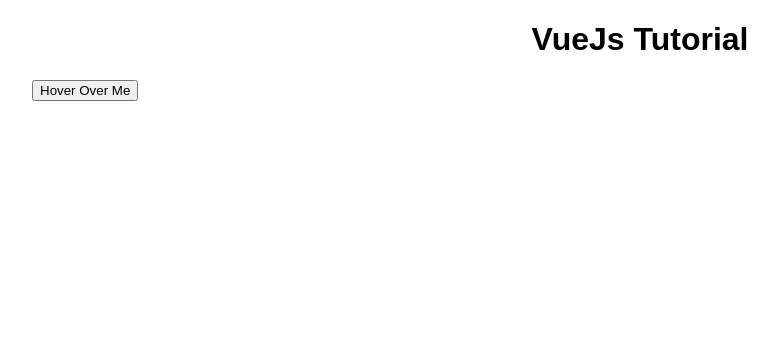
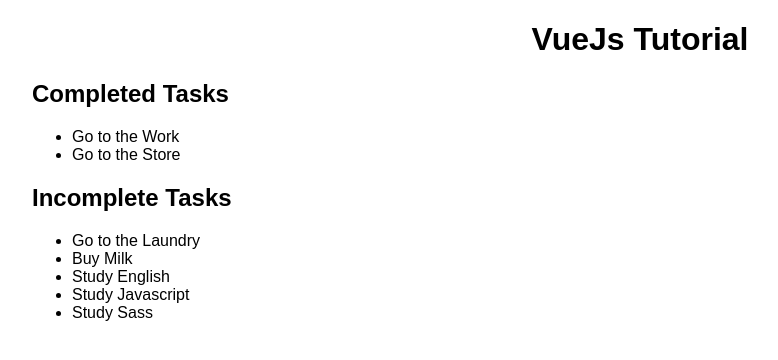
Before and after one commit to sonusbeat/vuejs-tutorial, a plain HTML site: page index.html in a window 1280 px wide. Shown: the whole page, without its empty margins (0-778 px from the left). Drawn offline with nearby package versions, Linux system fonts and the light colour scheme.

Commit message:
Computed Properties

```diff
--- a/index.html
+++ b/index.html
@@ -15,28 +15,63 @@
         <h1 class="text-center">VueJs Tutorial</h1>
 
         <div id="app">
-            <!-- <button v-bind:title="title">Hover Over Me</button> -->
-            <!-- <button :title="title">Hover Over Me</button> -->
+            <!-- <h2 v-text="new Date()"></h2> -->
 
-            <!-- <h2 v-bind:class="className">Hello World</h2> -->
+            <!-- <h2> -->
+                <!-- {{ message.split('').reverse().join('') }} -->
+                <!-- {{ reversedMessage }} -->
+            <!-- </h2>   -->
 
-            <button :class="{ 'is-loading': isLoading }" @click="toggleClass">Hover Over Me</button>
+            <h2>Completed Tasks</h2>
+
+            <ul>
+                <li v-for="task in completedTasks">{{ task.description }}</li>
+            </ul>
+
+            <h2>Incomplete Tasks</h2>
+
+            <ul>
+                <li v-for="task in incompleteTasks" v-text="task.description"></li>
+            </ul>
         </div><!-- /#app -->
     </div>
 
     <script>
         let app = new Vue({
-            el: "#app",
+            el: '#app',
 
             data: {
-                // title: "Now the title is being set though javascript"
-                // className: "color-blue"
-                isLoading: false
+                message: 'Hola Mundo',
+
+                tasks: [
+                    { description: 'Go to the Work', completed: true },
+                    { description: 'Go to the Store', completed: true },
+                    { description: 'Go to the Laundry', completed: false },
+                    { description: 'Buy Milk', completed: false },
+                    { description: 'Study English', completed: false },
+                    { description: 'Study Javascript', completed: false },
+                    { description: 'Study Sass', completed: false },
+                ]
             },
 
-            methods: {
-                toggleClass() {
-                    this.isLoading = true
+            computed: {
+                reversedMessage() {
+                    return this.message.split('').reverse().join('');
+                },
+
+                completedTasks() {
+
+                // ES6 Sintaxis
+                return this.tasks.filter(task => task.completed);
+
+                // Previous Javascript
+                // this.tasks.filter(function (task) {
+                //     return task.completed;
+                // })
+                },
+
+                incompleteTasks() {
+                    return this.tasks.filter(task => ! task.completed);
                 }
             }
         });
```
